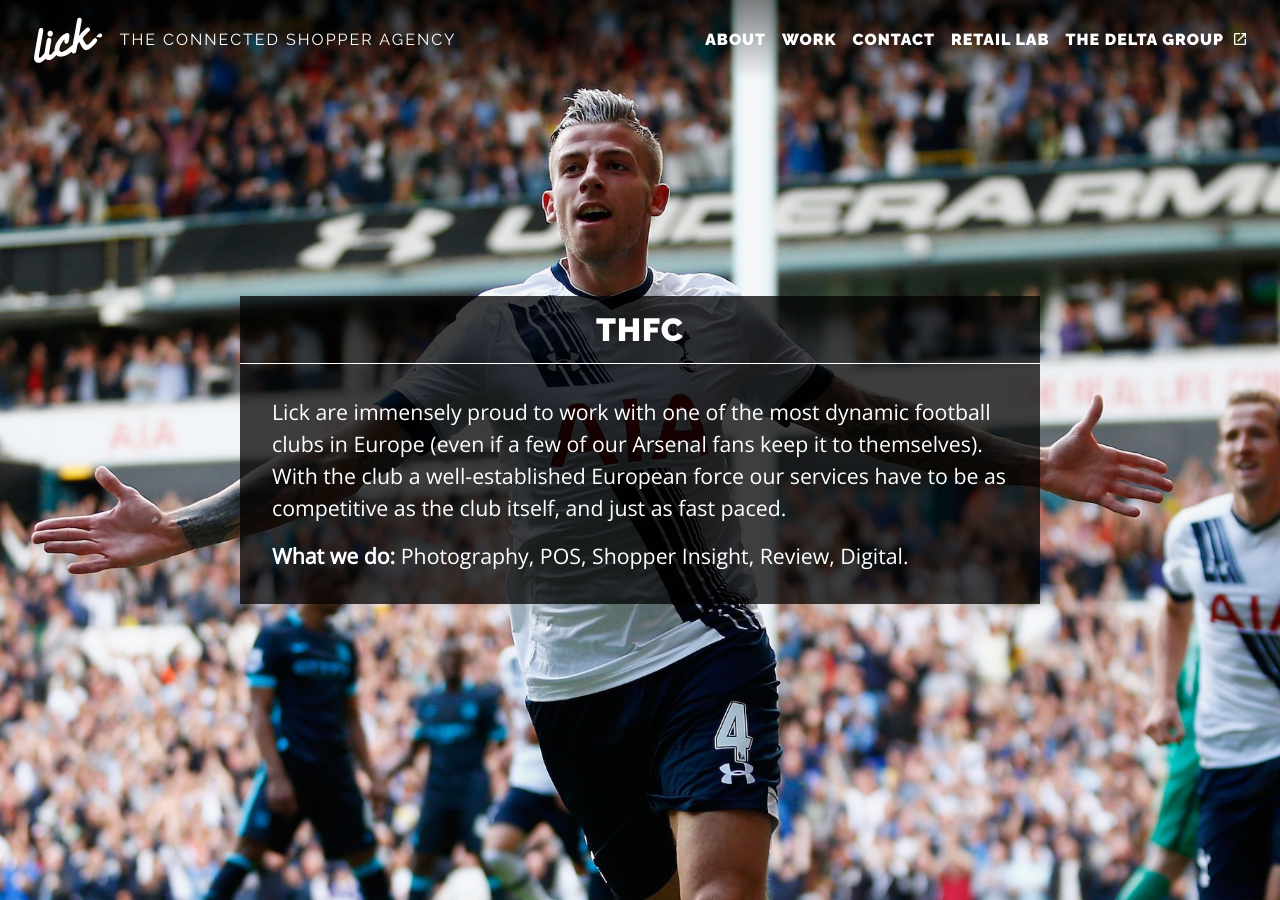
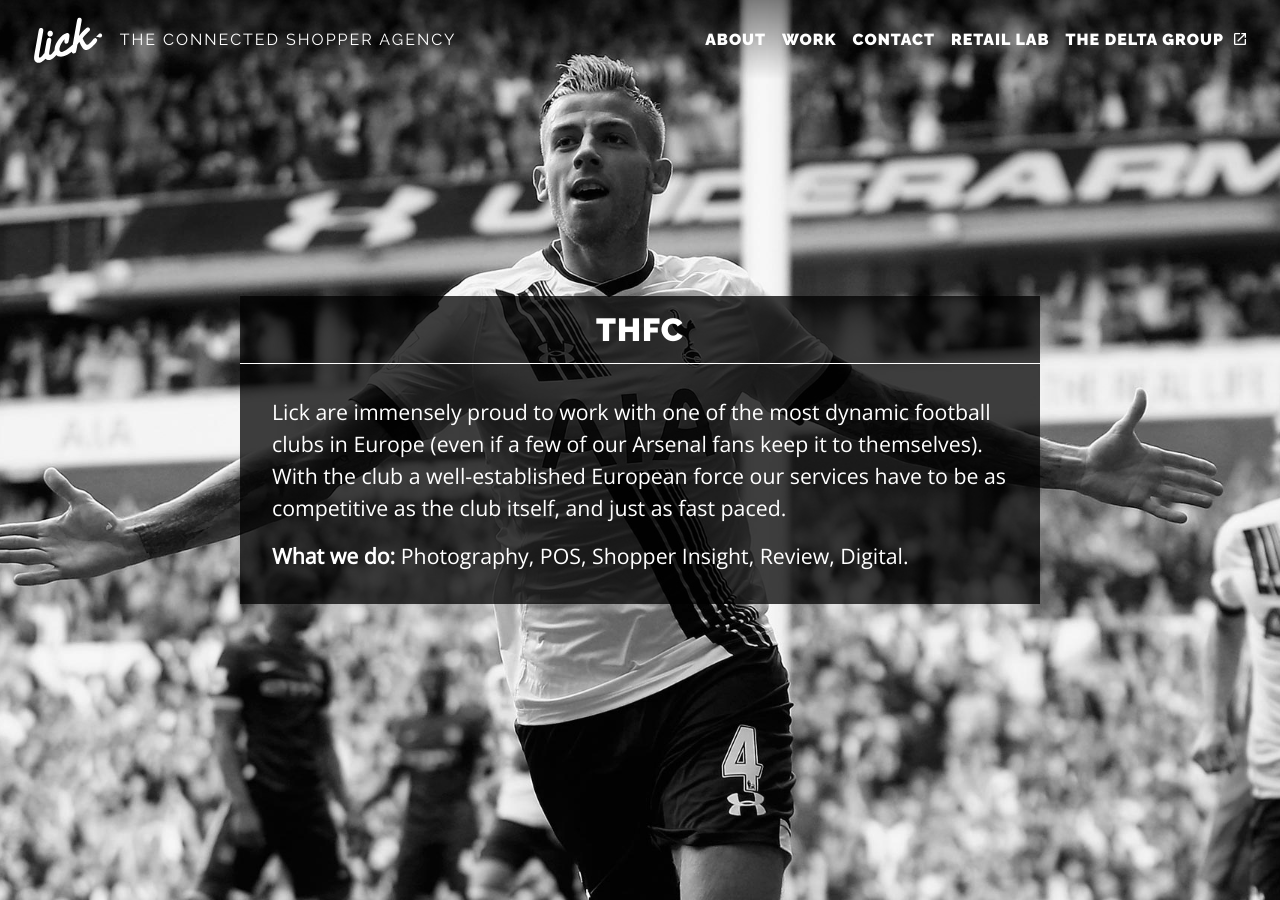
Before and after one commit to lickcreative/website, a Jekyll site: the page built from _work/tottenham-hotspur-fc.markdown, in a window 1280 px wide and 900 px high. Built offline with Jekyll 4.4.1, drawn with Linux system fonts in a browser that asks for light colours.

Commit message:
Updated Tottenham Hotspur Fc

```diff
--- a/_work/tottenham-hotspur-fc.markdown
+++ b/_work/tottenham-hotspur-fc.markdown
@@ -1,7 +1,7 @@
 ---
 title: THFC
 date: 2016-07-20 21:30:00 Z
-cover_image: "/uploads/spurs__header.jpg"
+cover_image: "/uploads/tottenham_cover.jpg"
 desktop_image: "/uploads/work/tottenham_desktop@1x.jpg"
 mobile_image: "/uploads/work/tottenham_desktop@1x.jpg"
 ---
```
